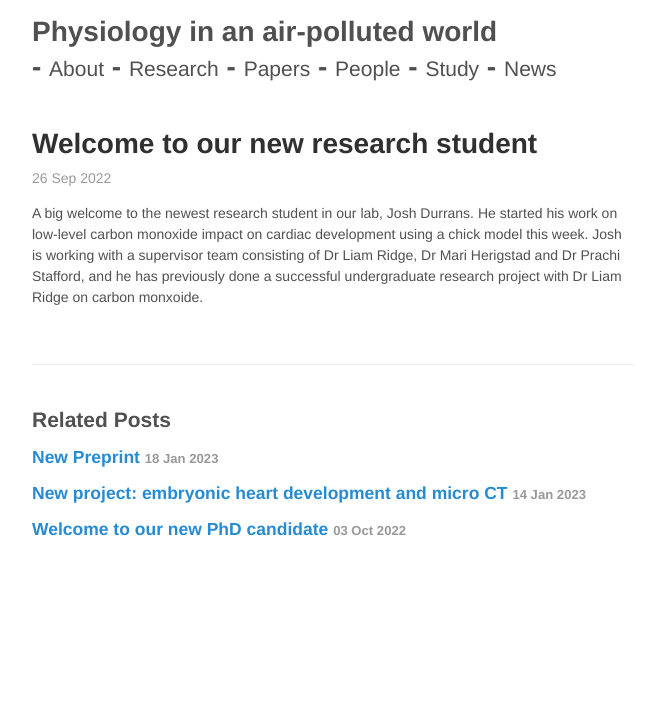
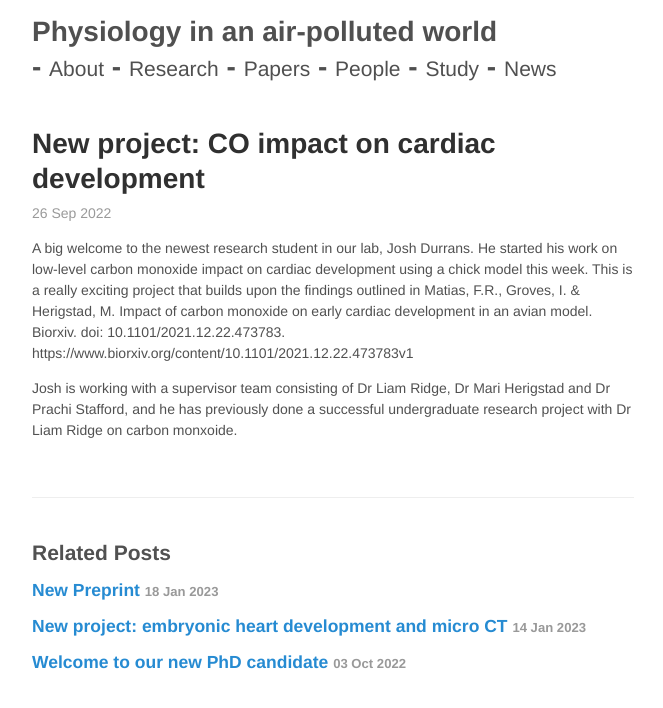
Before and after one commit to mariherigstad/mariherigstad.github.io, a Jekyll site: the page built from _posts/2022-09-26-new-research-student.md, in a window 1280 px wide. Shown: the top 708 px of the page, without its empty margins (307-970 px from the left). Built offline with Jekyll 4.4.1, drawn with Linux system fonts in a browser that asks for light colours.

Commit message:
Update 2022-09-26-new-research-student.md

```diff
--- a/_posts/2022-09-26-new-research-student.md
+++ b/_posts/2022-09-26-new-research-student.md
@@ -1,8 +1,9 @@
 ---
 layout: post
-title: "Welcome to our new research student"
+title: "New project: CO impact on cardiac development"
 date: 2022-09-26
 date: 2022-09-26
 ---
-A big welcome to the newest research student in our lab, Josh Durrans. He started his work on low-level carbon monoxide impact on cardiac development using a chick model this week.
+A big welcome to the newest research student in our lab, Josh Durrans. He started his work on low-level carbon monoxide impact on cardiac development using a chick model this week. This is a really exciting project that builds upon the findings outlined in Matias, F.R., Groves, I. & Herigstad, M. Impact of carbon monoxide on early cardiac development in an avian model. Biorxiv. doi: 10.1101/2021.12.22.473783. https://www.biorxiv.org/content/10.1101/2021.12.22.473783v1
+
 Josh is working with a supervisor team consisting of Dr Liam Ridge, Dr Mari Herigstad and Dr Prachi Stafford, and he has previously done a successful undergraduate research project with Dr Liam Ridge on carbon monxoide.
```
